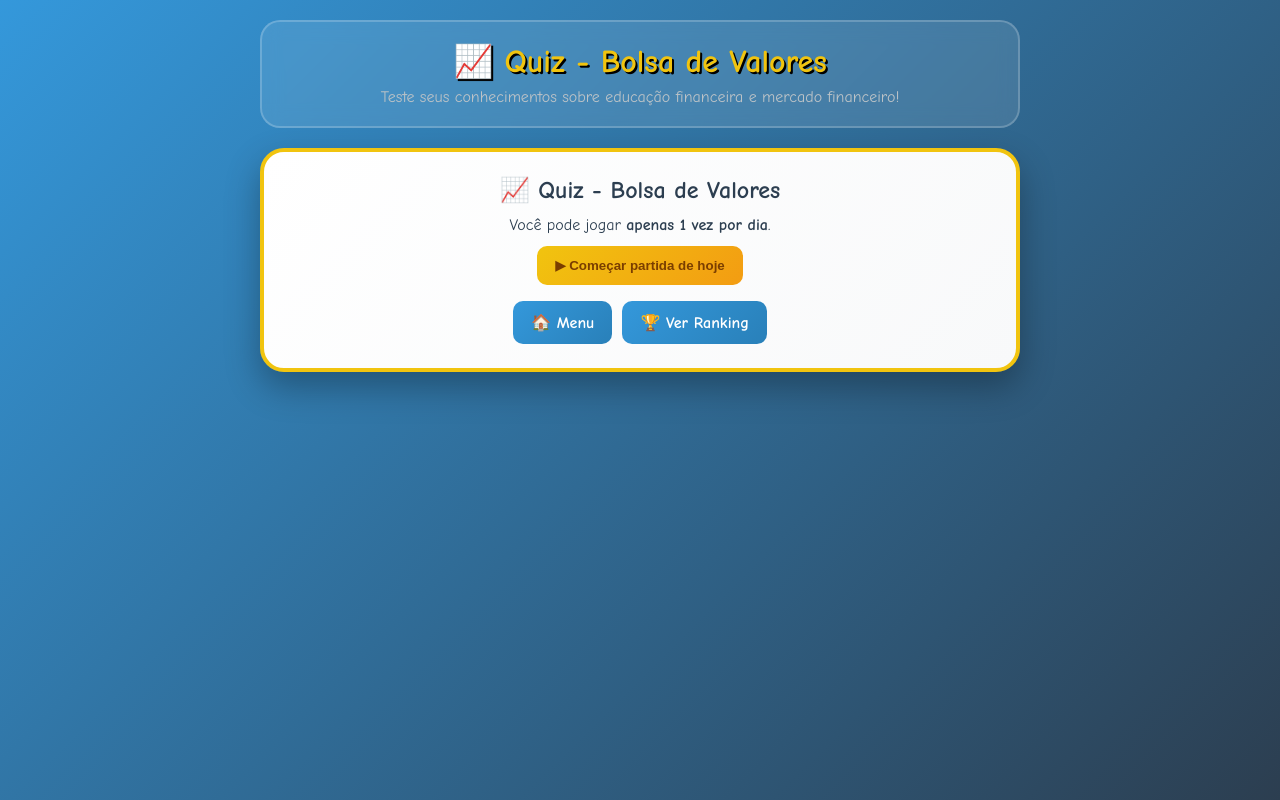
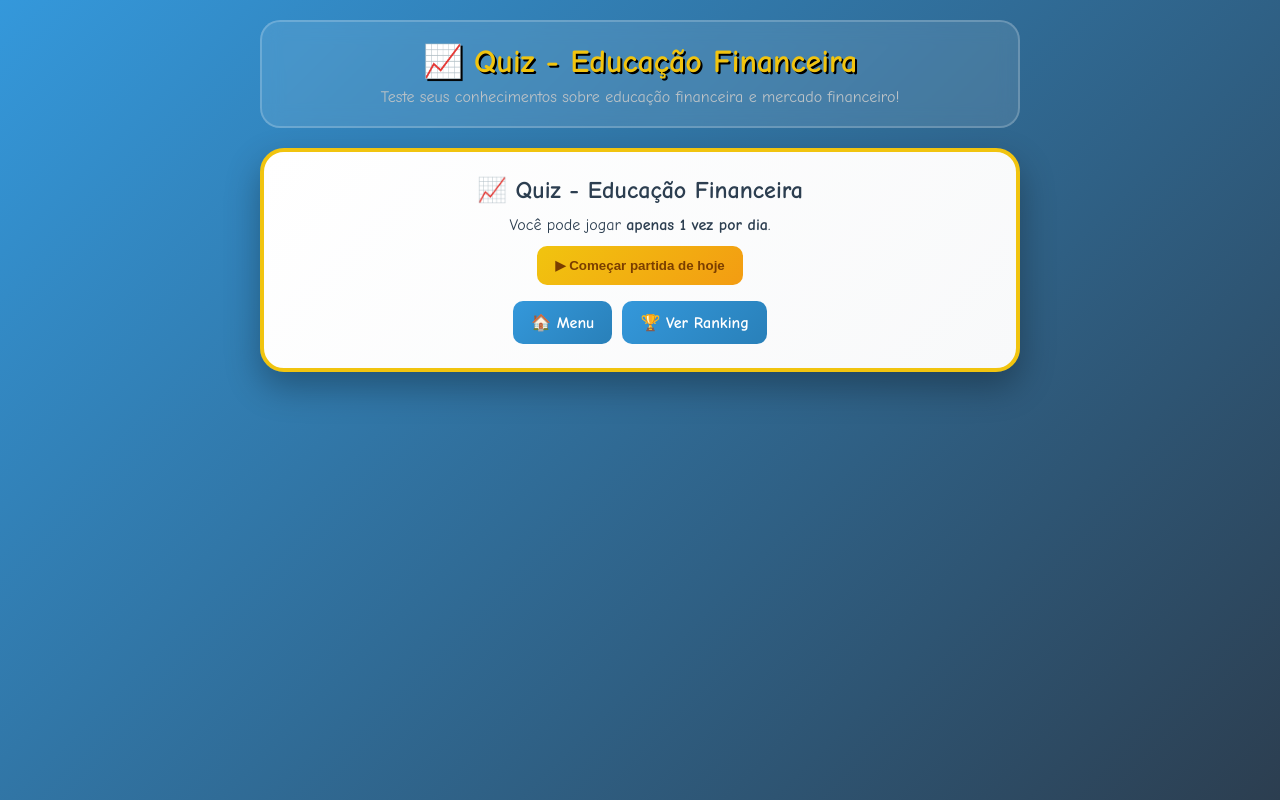
Before and after one commit to ranieryalmeidaadv-creator/beltagames, a plain HTML site: page quiz-bolsa-valores.html in a window 1280 px wide. Drawn offline with Linux system fonts and the light colour scheme.

Commit message:
Update quiz title and game name to Educação Financeira

```diff
--- a/quiz-bolsa-valores.html
+++ b/quiz-bolsa-valores.html
@@ -6,7 +6,7 @@
 
   <meta charset="UTF-8" />
   <meta name="viewport" content="width=device-width, initial-scale=1.0"/>
-  <title>Quiz - Bolsa de Valores - BeLTA Games</title>
+  <title>Quiz - Educação Financeira - IDB START 2026</title>
 
   <style>
     * { margin: 0; padding: 0; box-sizing: border-box; }
@@ -348,12 +348,12 @@
 <body>
 
   <div class="header">
-    <h1>📈 Quiz - Bolsa de Valores</h1>
+    <h1>📈 Quiz - Educação Financeira</h1>
     <p class="subtitle">Teste seus conhecimentos sobre educação financeira e mercado financeiro!</p>
   </div>
 
   <div id="start-screen" class="start-panel">
-    <h2>📈 Quiz - Bolsa de Valores</h2>
+    <h2>📈 Quiz - Educação Financeira</h2>
     <p>Você pode jogar <strong>apenas 1 vez por dia</strong>.</p>
 
     <button class="btn btn-yellow" id="btn-start" onclick="iniciarPartida()">
@@ -453,7 +453,7 @@
   </div>
 
   <script>
-    const NOME_DO_JOGO = "Quiz - Bolsa de Valores";
+    const NOME_DO_JOGO = "Quiz - Educação Financeira";
     const TOTAL_PERGUNTAS = 30;
     const TEMPO_POR_PERGUNTA = 30;
     const PONTOS_BASE_POR_ACERTO = 100;
```
